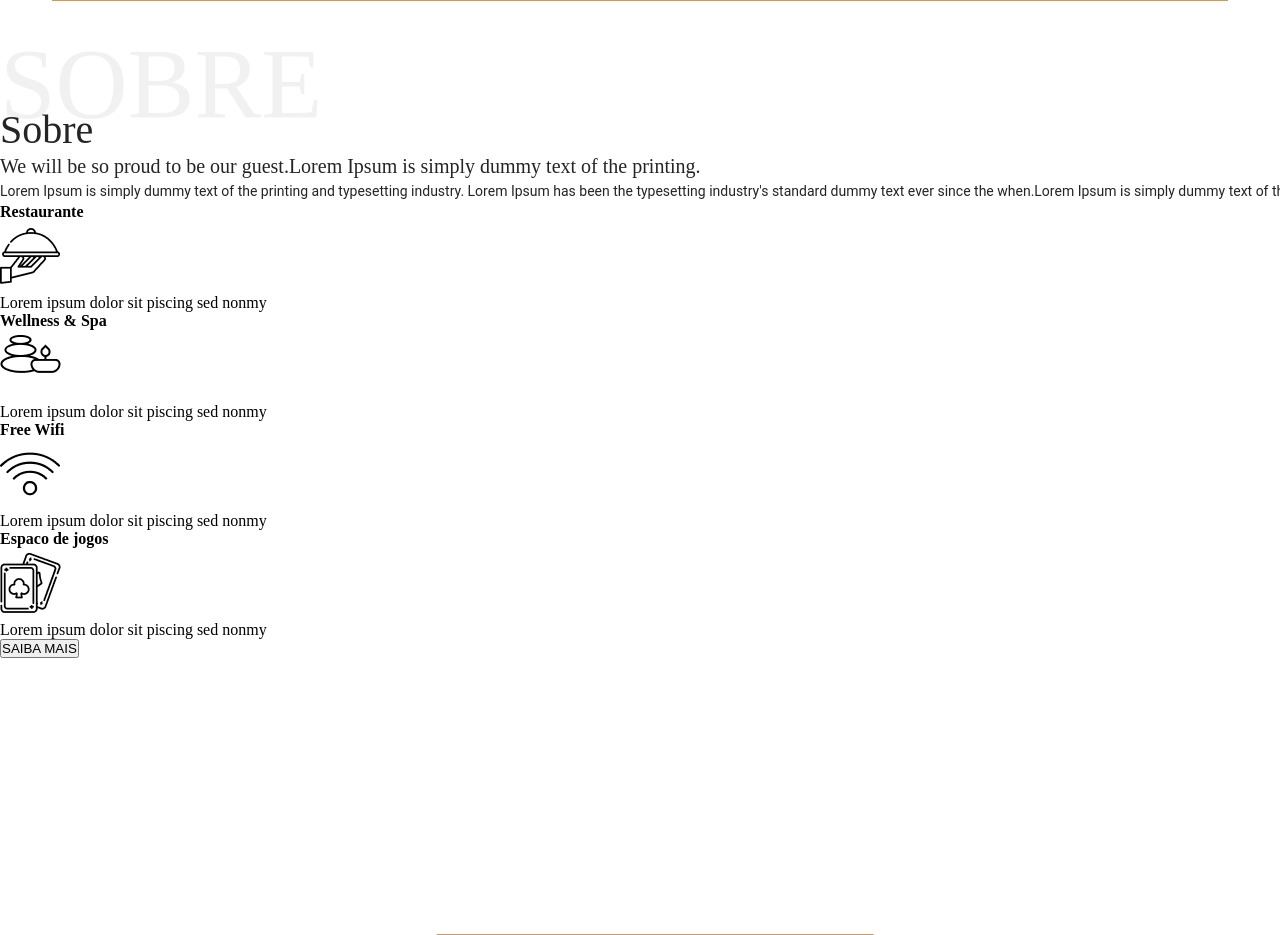
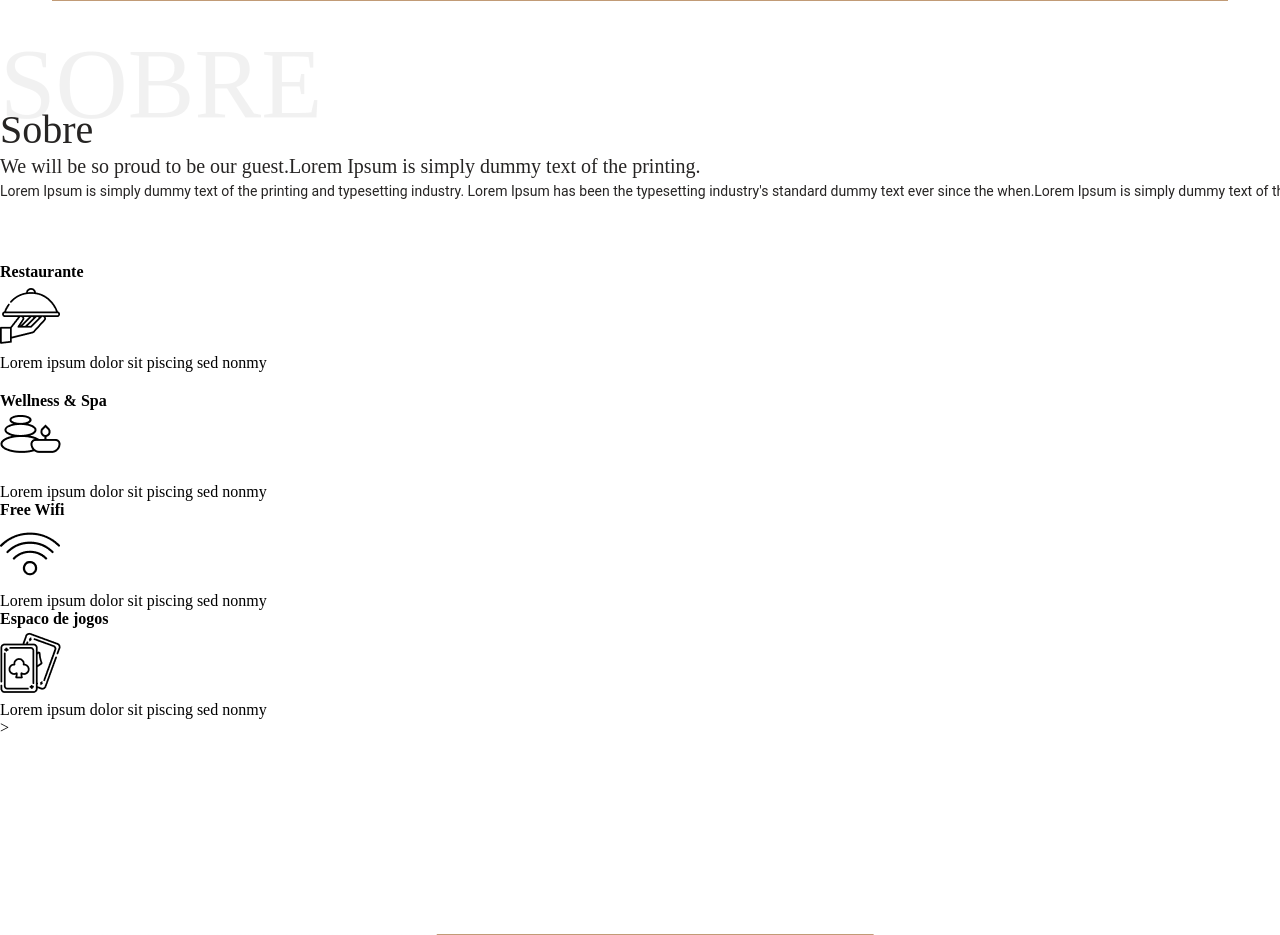
Before and after one commit to SantLukes/Sharai, a PHP site: page / in a window 1280 px wide; the page is wider, and only the part inside the window is pictured. Shown: the part 1308-2243 px from the top of that part. Run offline with PHP 8.4, Linux system fonts and the light colour scheme.

Commit message:
Pequenos ajustes visuais

```diff
--- a/index.html
+++ b/index.html
@@ -95,8 +95,9 @@
             the printing and typesetting industry.
           </p>
         </div>
-        <div>
-          <div>
+        <div class="sobre">
+          <div class="container-sobre">
+            <div class="icones">
               <h4>Restaurante</h4>
               <img src="/Imagem/restaurante.png" />
               <p>Lorem ipsum dolor sit piscing sed nonmy</p>
@@ -119,7 +120,10 @@
               <img src="/Imagem/jogos.png" />
               <p>Lorem ipsum dolor sit piscing sed nonmy</p>
             </div>
+            >
           </div>
+        </div>
+
         <button>SAIBA MAIS</button>
       </div>
       <div>
--- a/styles/about.css
+++ b/styles/about.css
@@ -2,6 +2,10 @@
   width: 1920px;
   height: 873px;
   padding-top: 60px;
+  /* background-color: #FFFFFF; */
+}
+
+.container-sobre {
 }
 
 .texto-sobre h1 {
@@ -39,3 +43,8 @@
   font-family: "Roboto";
   color: #262423;
 }
+
+.icones {
+  width: 269px;
+  height: 129px;
+}
```
Lines whose indentation alone changed are shown as unchanged.
